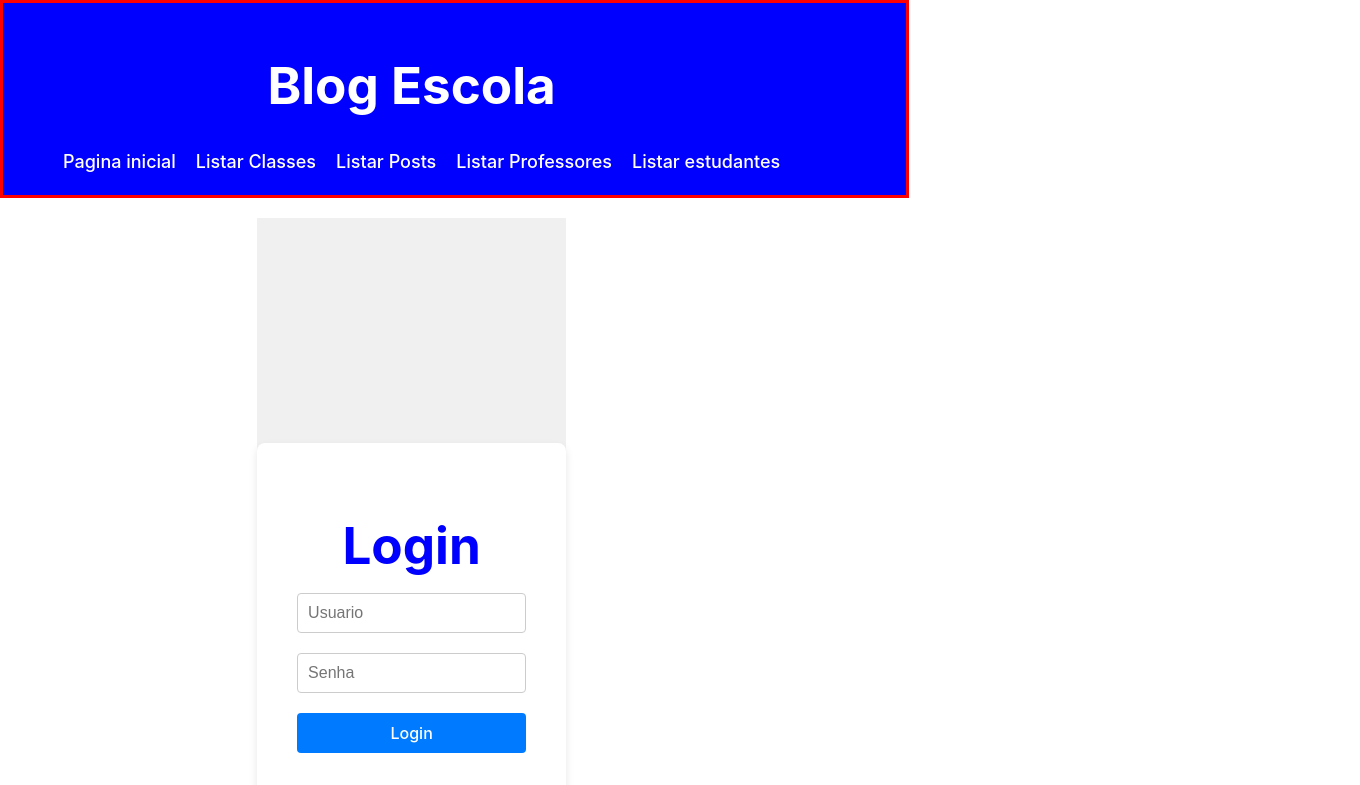
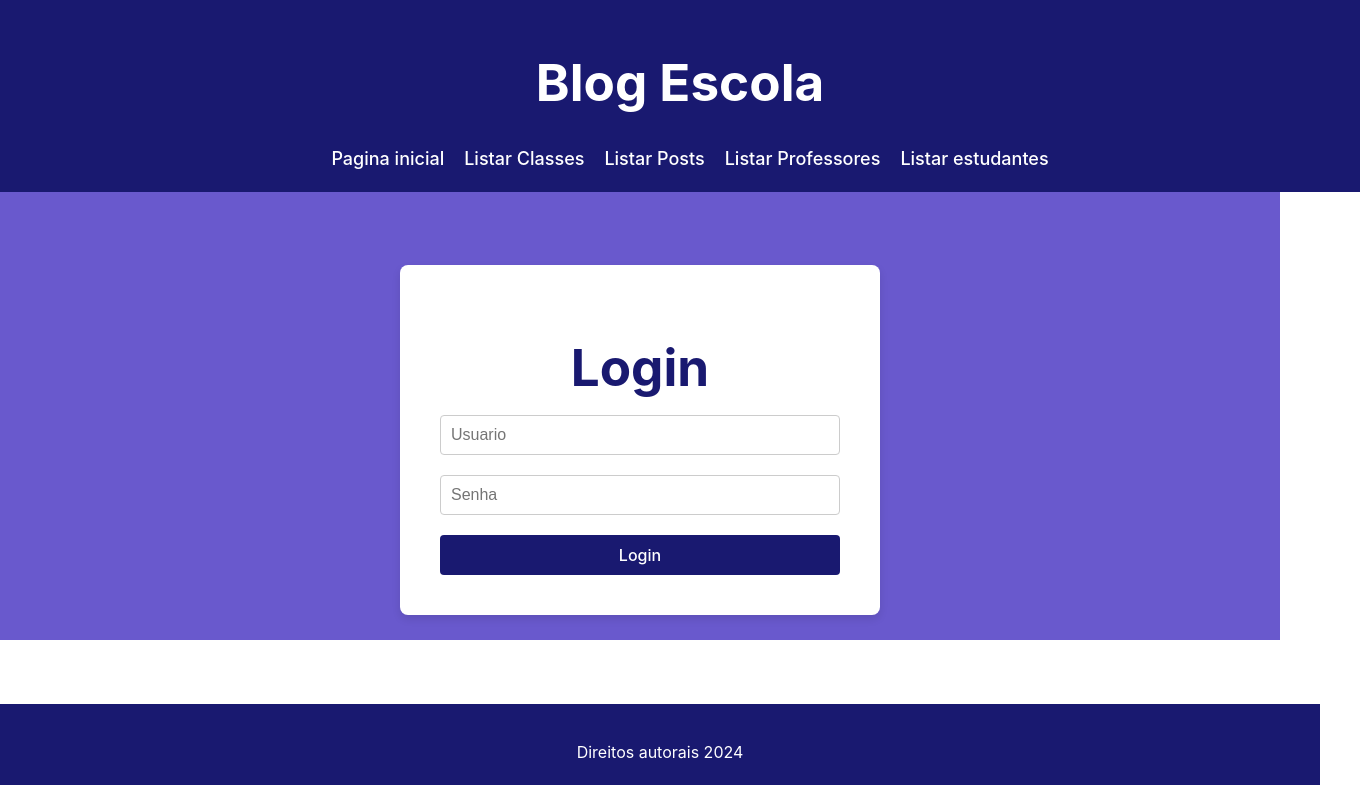
Before and after one commit to PSMFigueiredo/react-web, a React (Vite) app: page /login in a window 1280 px wide. Shown: the top 785 px of the page, 1360 px wide, since content can reach past the window. Built offline with nearby package versions, Linux system fonts and the light colour scheme.

Commit message:
[feature/mauricio] - Ajustes iniciais CSS

```diff
--- a/src/App.css
+++ b/src/App.css
@@ -1,8 +1,8 @@
 #root {
-  /*max-width: 1280px;*/
+  width: 100%;
   margin: 0 auto;
-  padding: 2rem;
   text-align: center;
+  background-color: #6959CD;
 }
 
 .logo {
@@ -11,9 +11,11 @@
   will-change: filter;
   transition: filter 300ms;
 }
+
 .logo:hover {
   filter: drop-shadow(0 0 2em #646cffaa);
 }
+
 .logo.react:hover {
   filter: drop-shadow(0 0 2em #61dafbaa);
 }
@@ -22,6 +24,7 @@
   from {
     transform: rotate(0deg);
   }
+
   to {
     transform: rotate(360deg);
   }
--- a/src/components/Footer/footer.tsx
+++ b/src/components/Footer/footer.tsx
@@ -3,13 +3,13 @@ import styled from "styled-components";
 
 
 const FooterContainer = styled.footer`
-background-color: blue;
+background-color:#191970;
 color: white;
 text-align: center;
-padding: 10px 0;
-position: fixed;
-bottom: 0
-width: 100%;
+padding: 20px;
+position:absolute;
+bottom: 0px;
+width:100%;
 `;
 
 const Footer: React.FC = () => {
--- a/src/components/Header/Header.tsx
+++ b/src/components/Header/Header.tsx
@@ -2,14 +2,13 @@ import React from "react";
 import styled from "styled-components";
 
 const HeaderContainer = styled.header`
-    display: flex;
-    background-color: blue;
+    background-color: #191970;
     color: white;
     padding: 20px 40px;
-    border: solid red 3px;
-    //margin: 0 auto;
-    align-items: center;
-    width: 100%;
+    margin: 0 auto;
+    position:absolute;
+    top: 0px;
+    width:100%;
 `;
 
 const HeaderTitle = styled.h1`
@@ -20,6 +19,7 @@ const Nav = styled.nav`
     ul {
         list-style: none;
         display: flex;
+        justify-content:center;
         margin: 0;
         padding: 0;
 
--- a/src/components/MainContent/MainContent.tsx
+++ b/src/components/MainContent/MainContent.tsx
@@ -5,12 +5,12 @@ const Main = styled.main`
 flex: 1;
 display: flex;
 flex-direction: column;
+padding-top: 80px;
 justify-content: center;
-padding: 20px;
 align-items: center;
 `;
 
-const MainContent: React.FC<{ children: React.ReactNode}> = ({ children }) => {
+const MainContent: React.FC<{ children: React.ReactNode }> = ({ children }) => {
     return (
         <Main>
             {children}
--- a/src/index.css
+++ b/src/index.css
@@ -2,15 +2,14 @@
   font-family: Inter, system-ui, Avenir, Helvetica, Arial, sans-serif;
   line-height: 1.5;
   font-weight: 400;
-
   color-scheme: light dark;
   color: rgba(255, 255, 255, 0.87);
-  background-color: #242424;
-
+  background-color: #6959CD;
   font-synthesis: none;
   text-rendering: optimizeLegibility;
   -webkit-font-smoothing: antialiased;
   -moz-osx-font-smoothing: grayscale;
+  width: 100%;
 }
 
 a {
@@ -18,16 +17,18 @@ a {
   color: #646cff;
   text-decoration: inherit;
 }
+
 a:hover {
   color: #535bf2;
 }
 
 body {
-  margin: 0;
+  margin: 0 auto;
   display: flex;
-  place-items: center;
-  /*min-width: 320px;*/
-  /*min-height: 100vh;*/
+  text-align: center;
+  justify-content: center;
+  flex-direction: column;
+  min-height: 100vh;
 }
 
 h1 {
@@ -46,9 +47,11 @@ button {
   cursor: pointer;
   transition: border-color 0.25s;
 }
+
 button:hover {
   border-color: #646cff;
 }
+
 button:focus,
 button:focus-visible {
   outline: 4px auto -webkit-focus-ring-color;
@@ -58,10 +61,13 @@ button:focus-visible {
   :root {
     color: #213547;
     background-color: #ffffff;
+    width: 100%;
   }
+
   a:hover {
     color: #747bff;
   }
+
   button {
     background-color: #f9f9f9;
   }
--- a/src/main.tsx
+++ b/src/main.tsx
@@ -1,6 +1,7 @@
 import { StrictMode } from 'react'
 import { createRoot } from 'react-dom/client'
 import App from './App.tsx'
+import './App.css'
 import './index.css'
 
 createRoot(document.getElementById('root')!).render(
--- a/src/pages/HomePage.tsx
+++ b/src/pages/HomePage.tsx
@@ -7,7 +7,7 @@ const HomeContainer = styled.div`
     align-items: center;
     justify-content: center;
     height: 100vh;
-    background-color: #f9f9f9;
+    background-color:#6959CD;
     padding: 20px;
 `;
 
--- a/src/pages/LoginPage.tsx
+++ b/src/pages/LoginPage.tsx
@@ -1,14 +1,16 @@
-import React, {useState} from "react";
-import {useAuth} from "../auth/authContext.tsx";
-import {useNavigate} from "react-router-dom";
+import React, { useState } from "react";
+import { useAuth } from "../auth/authContext.tsx";
+import { useNavigate } from "react-router-dom";
 import styled from "styled-components";
 
 const LoginContainer = styled.div`
     display: flex;
     justify-content: center;
-    align-items: center;
+    align-items:center;
+    max-height: 400px;
     height: 100vh;
-    background-color: #f0f0f0;
+    background-color: #6959CD;
+    width:100%;
 `;
 
 const LoginCard = styled.div`
@@ -21,7 +23,7 @@ const LoginCard = styled.div`
 `;
 
 const Title = styled.h1`
-    color: blue;
+    color: #191970;
     text-align: center;
     margin-bottom: 20px;
 `;
@@ -32,6 +34,7 @@ const Form = styled.form`
 `;
 
 const Input = styled.input`
+    background-color: #fff;
     padding: 10px;
     margin-bottom: 20px;
     border: 1px solid #ccc;
@@ -41,7 +44,7 @@ const Input = styled.input`
 
 const Button = styled.button`
     padding: 10px;
-    background-color: #007bff;
+    background-color: #191970;
     color: white;
     font-size: 16px;
     border: none;
@@ -60,7 +63,7 @@ const ErrorMessage = styled.p`
 `;
 
 const LoginPage: React.FC = () => {
-    const {login} = useAuth();
+    const { login } = useAuth();
     const navigate = useNavigate();
     const [username, setUserName] = useState('');
     const [password, setPassword] = useState('');
@@ -69,7 +72,7 @@ const LoginPage: React.FC = () => {
     const handleLogin = (e: React.FormEvent) => {
         e.preventDefault();
         const success = login(username, password);
-        if (success){
+        if (success) {
             navigate('/admin')
         } else {
             setErrorMessage('Usuario Invalido');
@@ -87,20 +90,20 @@ const LoginPage: React.FC = () => {
                         placeholder="Usuario"
                         value={username}
                         onChange={(e) => setUserName(e.target.value)}
-                        required/>
+                        required />
                     <Input
                         type="password"
                         id="password"
                         placeholder="Senha"
                         value={password}
                         onChange={(e) => setPassword(e.target.value)}
-                        required/>
+                        required />
                     {errorMessage && <ErrorMessage>{errorMessage}</ErrorMessage>}
                     <Button type="submit">Login</Button>
                 </Form>
-        </LoginCard>
-</LoginContainer>
-);
+            </LoginCard>
+        </LoginContainer>
+    );
 };
 
 export default LoginPage
```
